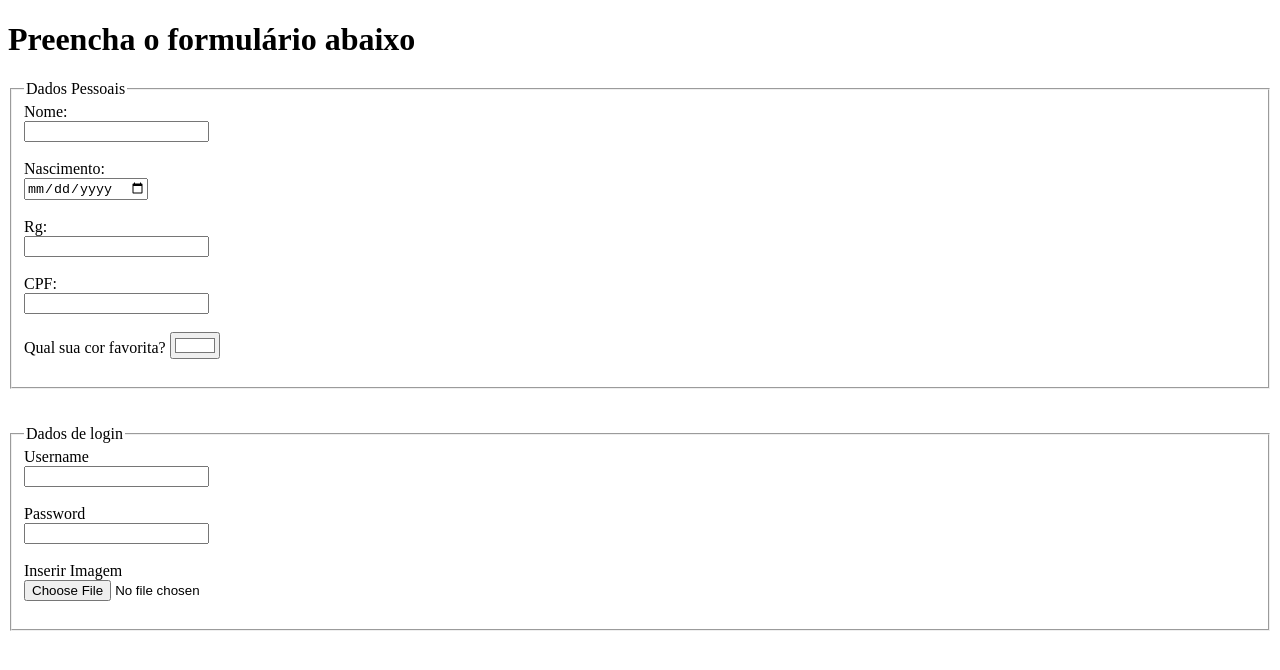
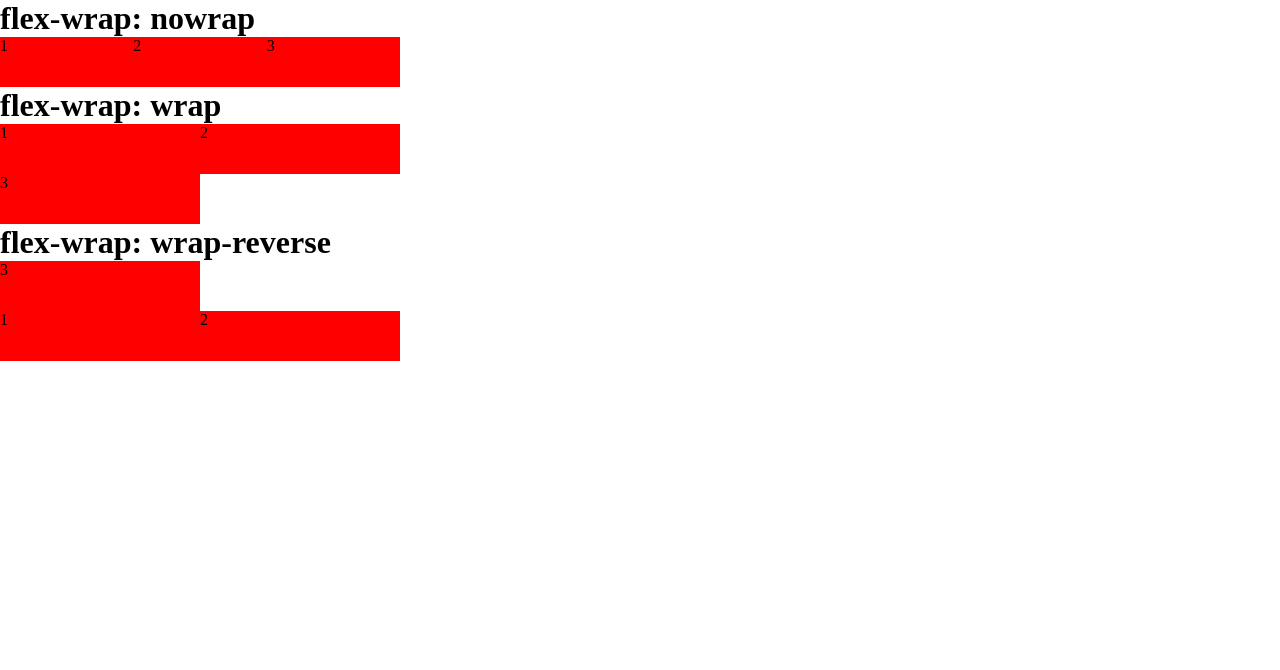
Before and after one commit to italo145/-aula-ifce, a plain HTML site: page index.html in a window 1280 px wide. Drawn offline with Linux system fonts and the light colour scheme.

Commit message:
Add files via upload

```diff
--- a/index.html
+++ b/index.html
@@ -4,68 +4,31 @@
     <meta charset="UTF-8">
     <meta http-equiv="X-UA-Compatible" content="IE=edge">
     <meta name="viewport" content="width=device-width, initial-scale=1.0">
-    <title> Formulário</title>
-    <link rel="shortcut icon" href="icone.png">
+    <title>flex-wrap</title>
+    <link rel="stylesheet" href="sty.css">
 </head>
+<body>
 
-<body>
-    <h1>Preencha o formulário abaixo</h1>
+<h1>flex-wrap: nowrap</h1>
+<section class="container nowrap">
+<div class="item">1</div>
+<div class="item">2</div>
+<div class="item">3</div>
+</section>
 
-<fieldset>
-<legend> Dados Pessoais</legend>
+<h1>flex-wrap: wrap</h1>
+<section class="container wrap">
+<div class="item">1</div>
+<div class="item">2</div>
+<div class="item">3</div>
+</section>
 
-<label>
-    <div>Nome: </div>
-    <input type="text">
-</label>
-<br><br>
-<label>
-<div>Nascimento:</div>
-<input type="date">
-</label>
-<br><br>
-<label>
-    <div>Rg:</div>
-    <input type="text">
-</label>
-    <br><br>
-<label>
-    <div>CPF:</div>
-    <input type="text">
-</label>
-<br><br>
-<label>
-    <span> Qual sua cor favorita?</span> <input type="color" value="#ffffff">
-</label>
-<br><br>
+<h1>flex-wrap: wrap-reverse</h1>
+<section class="container wrap-reverse">
+<div class="item">1</div>
+<div class="item">2</div>
+<div class="item">3</div>
+</section>
 
-</fieldset>
-
-<br><br>
-
-<fieldset>
-<legend>Dados de login</legend>
-
-    <label>
-        <div>Username</div>
-        <input type="text">
-    </label>
-
-<br><br>
-
-<label>
-    <div>Password</div>
-    <input type="text">
-</label>
-
-<br><br>
-
-<label>
-    <div>Inserir Imagem</div>
-    <input type="file">
-</label>
-
-<br><br>
-
-</fieldset>
 </body>
+</html>
--- /dev/null
+++ b/sty.css
@@ -0,0 +1,29 @@
+* {
+    box-sizing: border-box;
+    margin: 0;
+    padding: 0;
+}
+
+.container {
+    max-width: 400px;
+    max-height: 100px;
+    display: flex;
+}
+
+.nowrap {
+    flex-wrap: nowrap;
+}
+
+.wrap {
+    flex-wrap: wrap;
+}
+
+.wrap-reverse {
+    flex-wrap: wrap-reverse;
+}
+
+.container>.item {
+    width: 200px;
+    height: 50px;
+    background-color: red;
+}
```
Also changed, not shown: display.html (added, +31 -0 lines).
